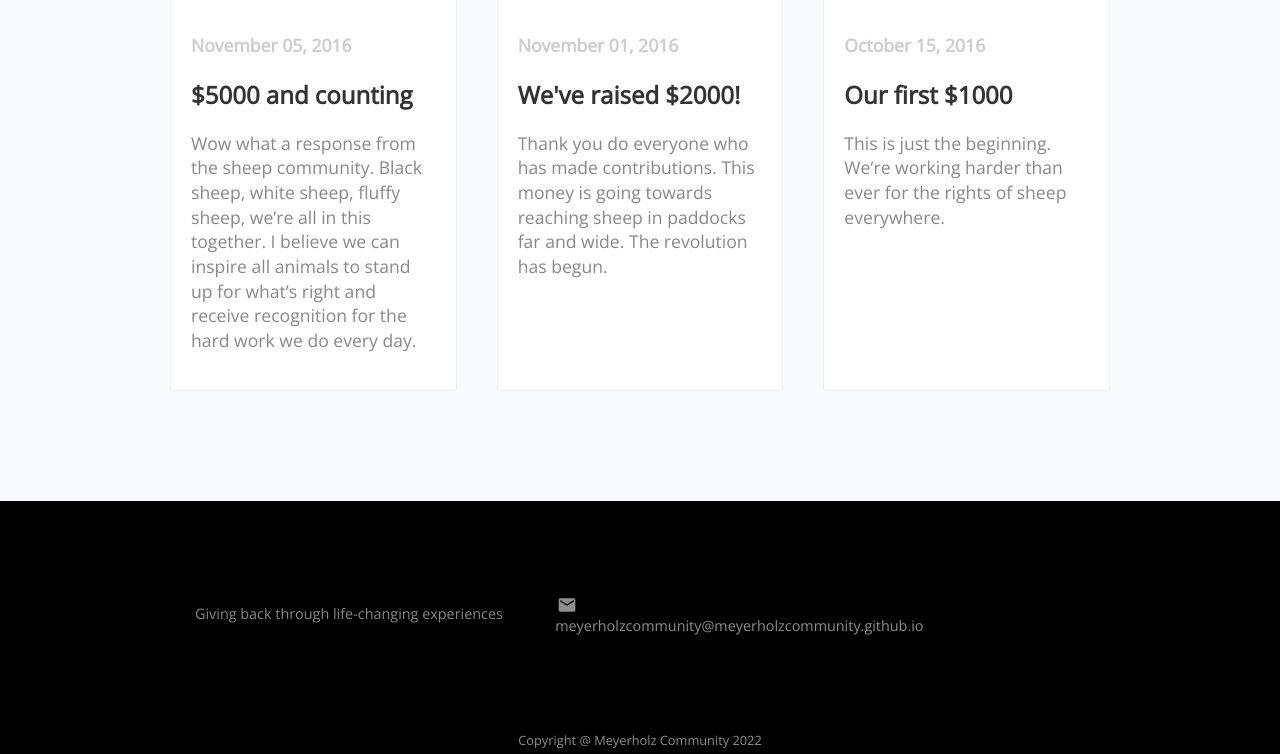
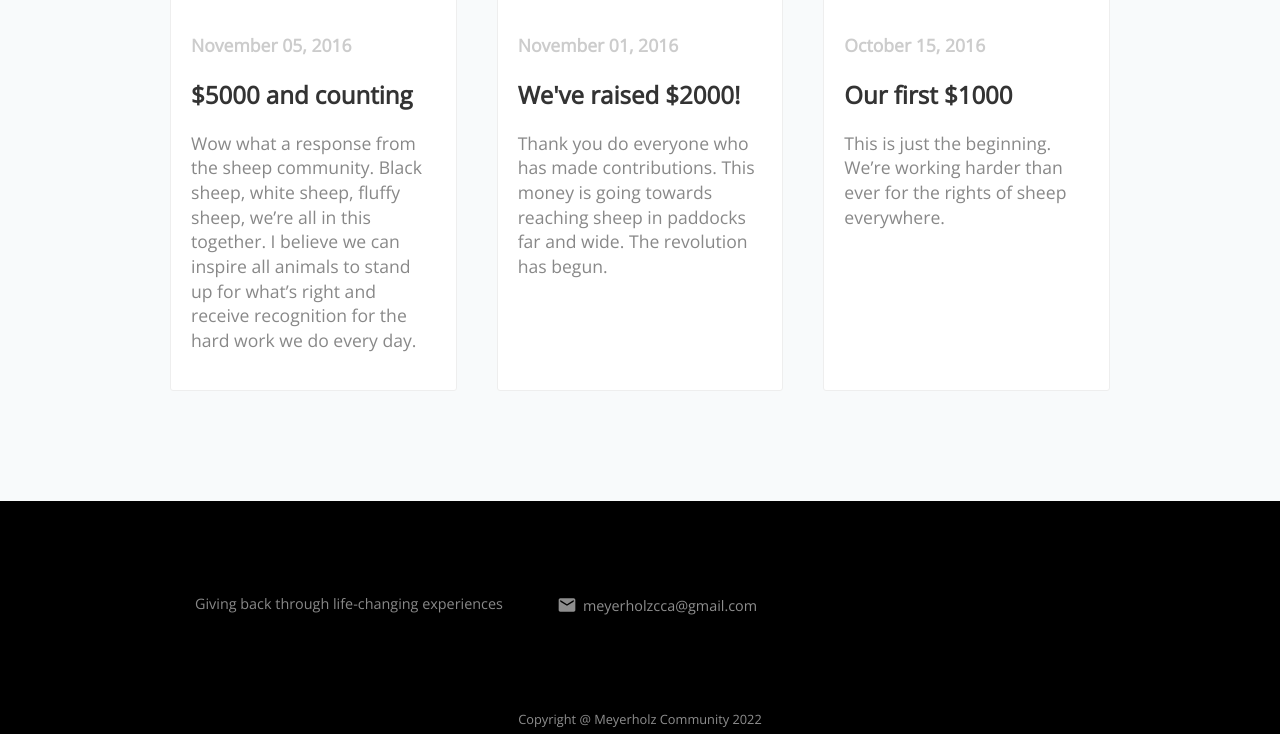
Before and after one commit to meyerholzcommunity/meyerholzcommunity.github.io, a Jekyll site: the page built from index.html, in a window 1280 px wide and 900 px high, scrolled down 4171 px, cut to the strip 146-900 px from the top of the window. Built offline with Jekyll 4.4.1, drawn with Linux system fonts in a browser that asks for light colours; nearby versions of some CDN libraries; a script that is not in the unit is left out.

Commit message:
update email

```diff
--- a/_data/company.yml
+++ b/_data/company.yml
@@ -2,7 +2,7 @@ company_name: Meyerholz Community
 mission_statement: Giving back through life-changing experiences
 address:
 phone:
-email: meyerholzcommunity@meyerholzcommunity.github.io
+email: meyerholzcca@gmail.com
 facebook: meyerholzcommunity
 twitter: meyerholzcommunity
 youtube: meyerholzcommunity
```
